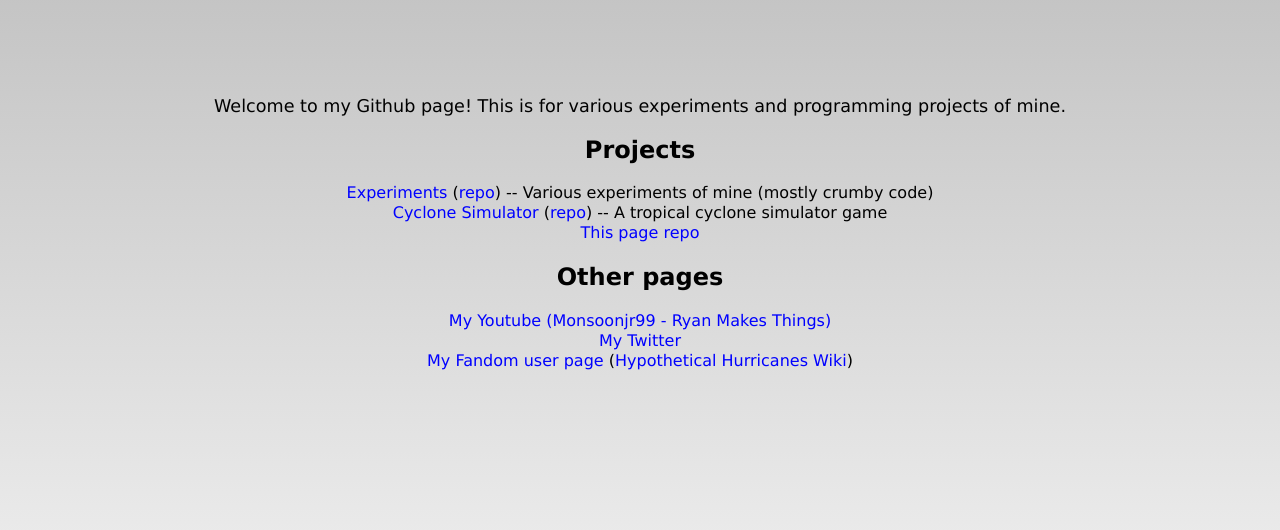
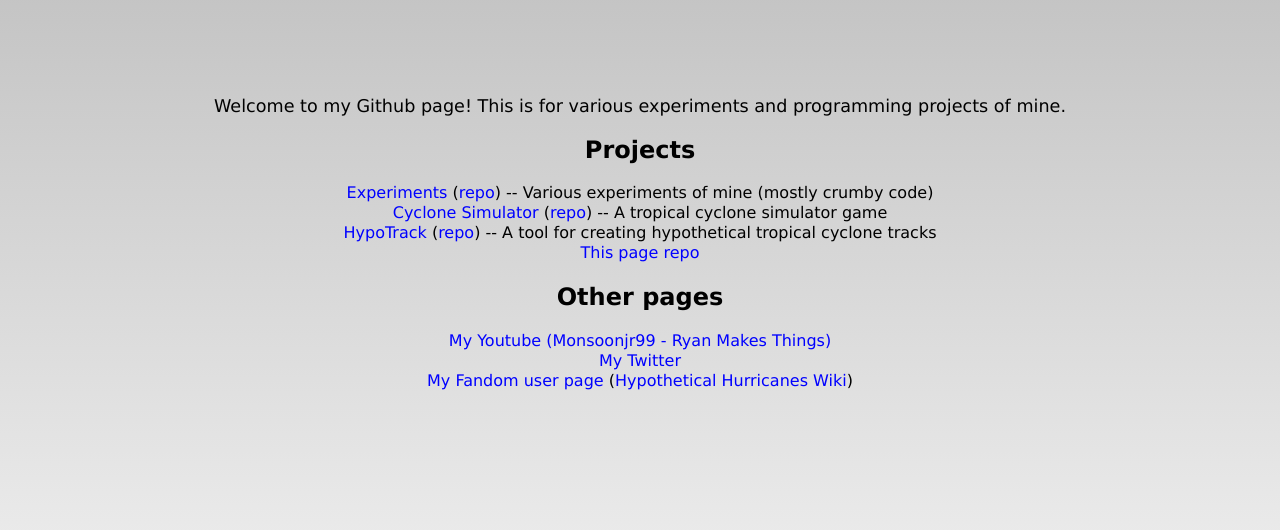
Before and after one commit to Monsoonjr99/Monsoonjr99.github.io, a plain HTML site: page index.html in a window 1280 px wide. Shown: the part 136-666 px from the top of the page. Drawn offline with Linux system fonts and the light colour scheme.

Commit message:
Update index.html
Adding HypoTrack to the main page as it is moving out of experiments

```diff
--- a/index.html
+++ b/index.html
@@ -11,6 +11,8 @@
 		<br />
 		<a href="./cyclone-sim">Cyclone Simulator</a> (<a href="https://github.com/Monsoonjr99/cyclone-sim">repo</a>) -- A tropical cyclone simulator game
 		<br />
+		<a href="./hypo-track">HypoTrack</a> (<a href="https://github.com/Monsoonjr99/hypo-track">repo</a>) -- A tool for creating hypothetical tropical cyclone tracks
+		<br />
 		<a href="https://github.com/Monsoonjr99/Monsoonjr99.github.io">This page repo</a>
 		<h2>Other pages</h2>
 		<a href="https://www.youtube.com/channel/UCWSS9Q9q7YqVZ1O4jskQz_w">My Youtube (Monsoonjr99 - Ryan Makes Things)</a>
```
